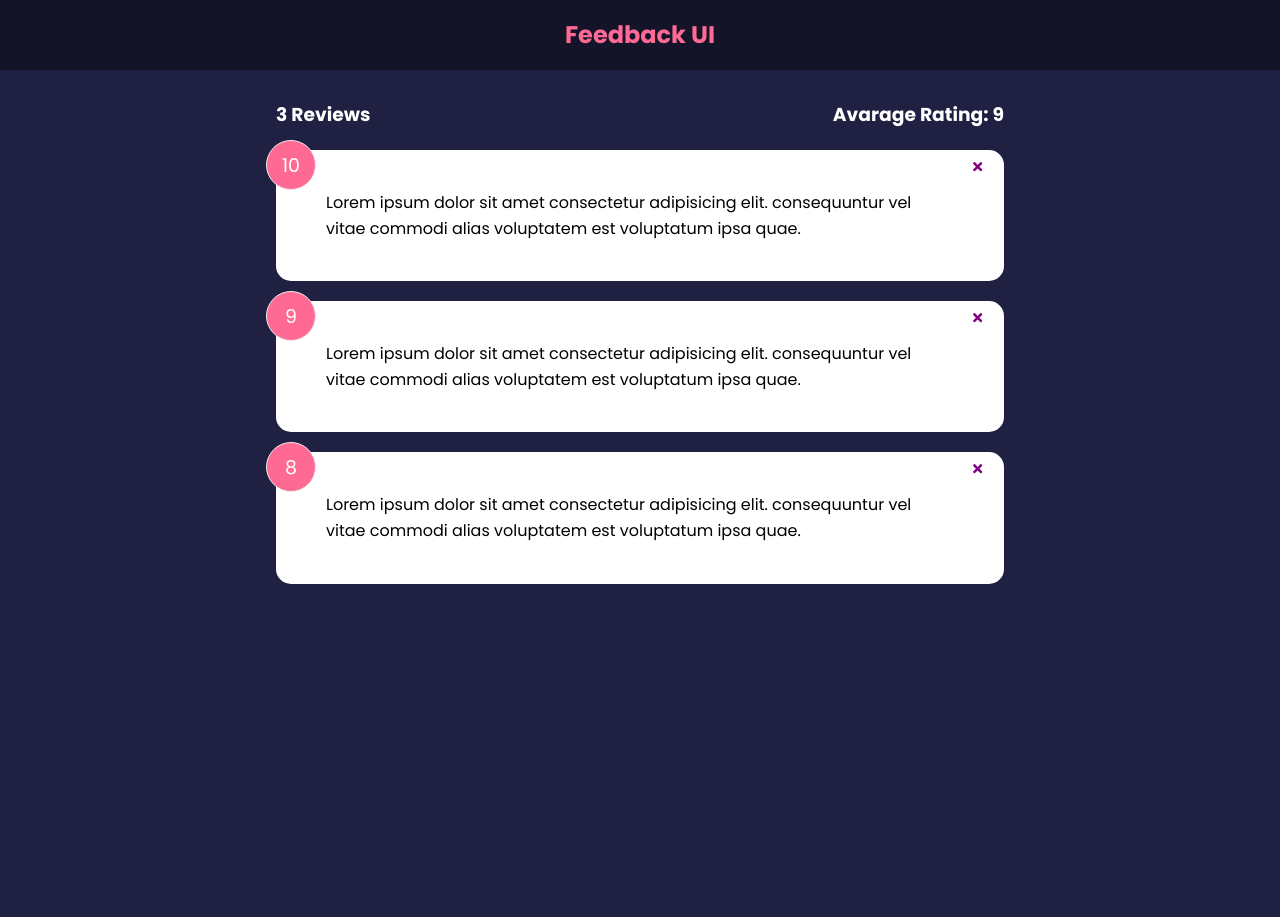
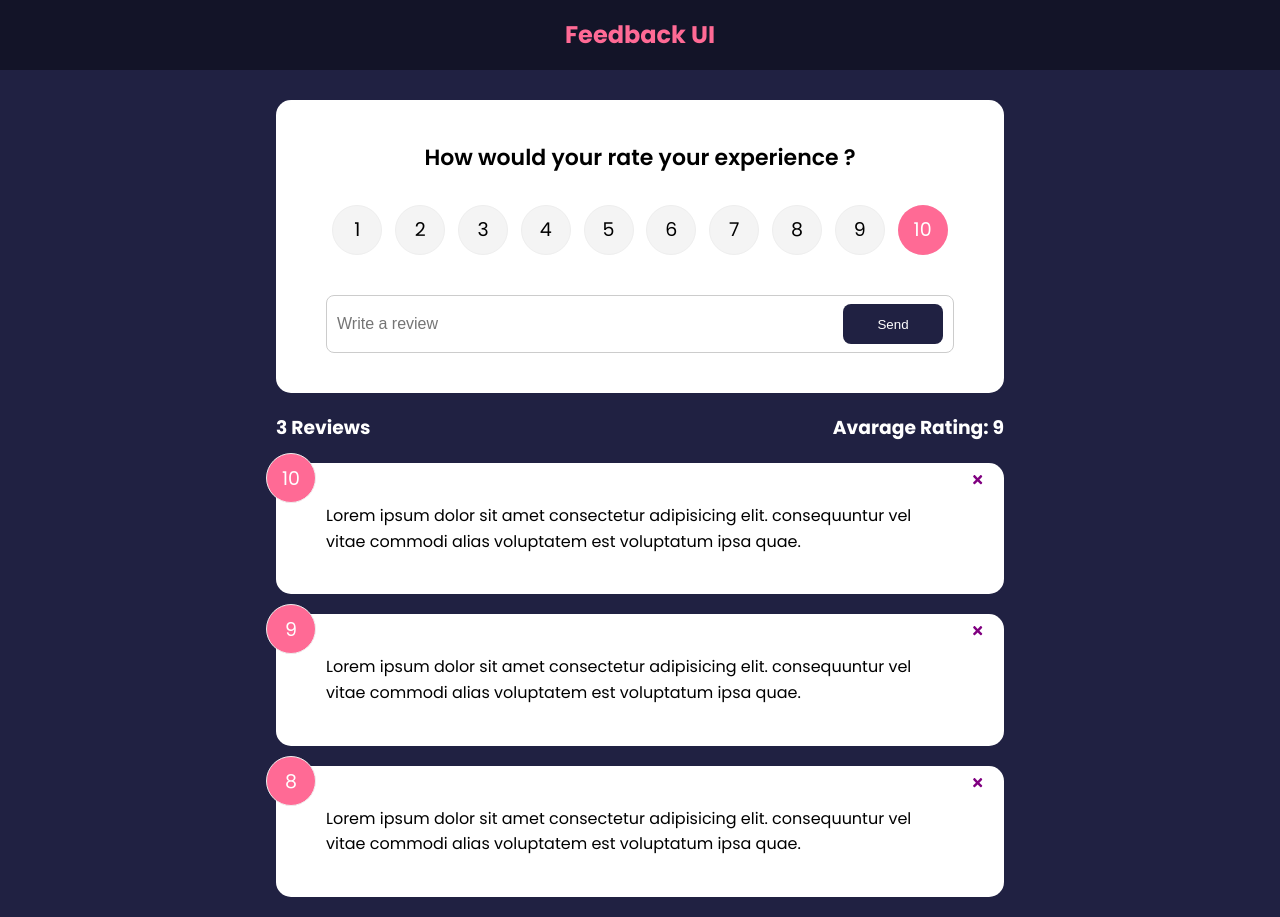
Before and after one commit to FluffyderDelphin/feedback-app_Udemy_Tutorial, a React (Create React App) app: page / in a window 1280 px wide. Before the commit the page ends 800 px from the top, so only its background shows below. Built offline with nearby package versions, Linux system fonts and the light colour scheme; the HTML template or start-up script is replaced by a standard one.

Commit message:
creating base components

```diff
--- a/src/App.js
+++ b/src/App.js
@@ -4,6 +4,7 @@
 import FeedbackList from './components/FeedbackList';
 import FeedbackStats from './components/FeedbackStats';
 import FeedbackData from './Data/FeedbackData';
+import FeedbackForm from './components/FeedbackForm';
 
 function App() {
   const [feedback, setFeedback] = useState(FeedbackData);
@@ -17,6 +18,7 @@
     <>
       <Header />
       <div className="container">
+        <FeedbackForm />
         <FeedbackStats feedback={feedback} />
         <FeedbackList feedback={feedback} handleDelete={deleteFeedback} />
       </div>
--- /dev/null
+++ b/src/components/FeedbackForm.js
@@ -0,0 +1,62 @@
+import { useState } from 'react';
+
+import Card from './shared/Card';
+import React from 'react';
+import RatingSelect from './RatingSelect';
+import Button from './shared/Button';
+
+function FeedbackForm() {
+  const [text, setText] = useState('');
+  const [rating, setRating] = useState(10);
+  const [btnDisabled, setBtnDisabled] = useState(true);
+  const [message, setMessage] = useState('');
+
+  const handleTextChange = ({ target: { value } }) => {
+    if (value === '') {
+      setBtnDisabled(true);
+      setMessage(null);
+    } else if (value.trim().length <= 10) {
+      setBtnDisabled(true);
+      setMessage('Needs at least 10 Characters');
+    } else {
+      setMessage(null);
+      setBtnDisabled(false);
+    }
+    setText(value);
+  };
+
+  const handleSubmit = (e) => {
+    e.preventDefault();
+    if (text.trim().length > 10) {
+      const newFeedback = {
+        text: text,
+        rating,
+      };
+
+      console.log(newFeedback);
+    }
+  };
+
+  return (
+    <Card>
+      <form onSubmit={handleSubmit}>
+        <h2>How would your rate your experience ?</h2>
+        <RatingSelect select={setRating} selected={rating} />
+        <div className="input-group">
+          <input
+            onChange={handleTextChange}
+            type="text"
+            placeholder="Write a review"
+            value={text}
+          />
+          <Button type="submit" btnDisabled={btnDisabled}>
+            Send
+          </Button>
+        </div>
+        {message && <div className="message">{message}</div>}
+      </form>
+    </Card>
+  );
+}
+
+export default FeedbackForm;
--- /dev/null
+++ b/src/components/RatingSelect.js
@@ -0,0 +1,27 @@
+import React from 'react';
+import { useState } from 'react';
+
+function RatingSelect({ select, selected }) {
+  const handleChange = (e) => {
+    select(+e.currentTarget.value);
+  };
+
+  return (
+    <ul className="rating">
+      {Array.from({ length: 10 }, (_, i) => (
+        <li key={`rating-${i + 1}`}>
+          <input
+            type="radio"
+            id={`num${i + 1}`}
+            name="rating"
+            value={i + 1}
+            onChange={handleChange}
+            checked={selected === i + 1}
+          />
+          <label htmlFor={`num${i + 1}`}>{i + 1}</label>
+        </li>
+      ))}
+    </ul>
+  );
+}
+export default RatingSelect;
--- /dev/null
+++ b/src/components/shared/Button.js
@@ -0,0 +1,24 @@
+import React from 'react';
+import PropTypes from 'prop-types';
+
+function Button({ children, version, type, isDisabled }) {
+  return (
+    <button type={type} disabled={isDisabled} className={`btn btn-${version}`}>
+      {children}
+    </button>
+  );
+}
+
+Button.defaultProps = {
+  version: 'primary',
+  type: 'button',
+  isDisabled: false,
+};
+
+Button.propTypes = {
+  children: PropTypes.node.isRequired,
+  version: PropTypes.string,
+  type: PropTypes.string,
+  isDisabled: PropTypes.bool,
+};
+export default Button;
```
